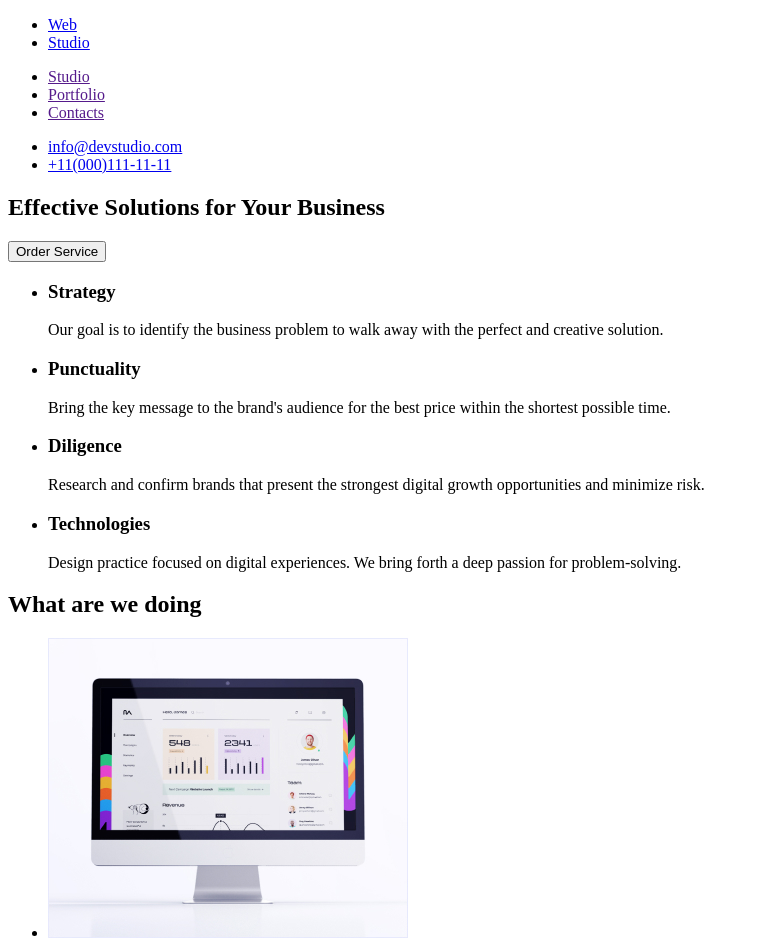
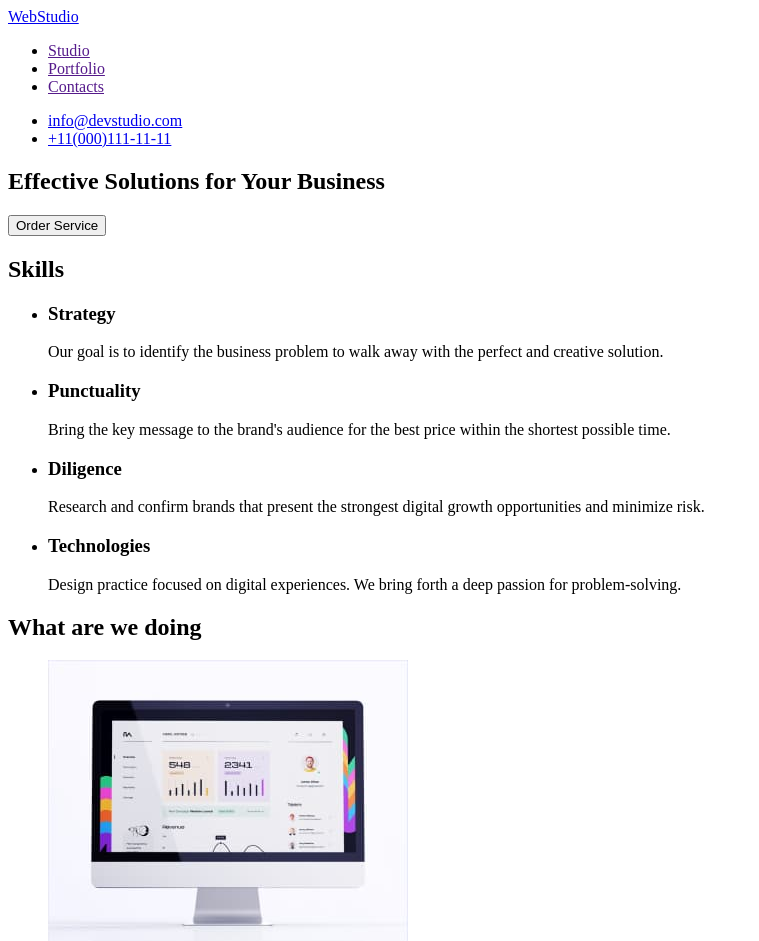
Before and after one commit to Serrhii/goit-markup-hw-01, a plain HTML site: page index.html in a window 1280 px wide. Shown: the top 941 px of the page, without its empty margins (0-759 px from the left). Drawn offline with Linux system fonts and the light colour scheme; files whose address does not match are found by name.

Commit message:
Зміни

```diff
--- a/index.html
+++ b/index.html
@@ -4,15 +4,12 @@
     <meta charset="UTF-8" />
     <meta http-equiv="X-UA-Compatible" content="IE=edge" />
     <meta name="viewport" content="width=device-width, initial-scale=1.0" />
-    <title>Document</title>
+    <title>WebStudio</title>
   </head>
   <body>
     <header>
       <nav>
-        <ul>
-          <li><a href="/">Web</a></li>
-          <li><a href="/">Studio</a></li>
-        </ul>
+        <a href="/.index.html">WebStudio</a>
 
         <ul>
           <li><a href="">Studio</a></li>
@@ -22,17 +19,22 @@
       </nav>
 
       <ul>
-        <li><a href="mailto:info@devstudio.com">info@devstudio.com</a></li>
-        <li><a href="tel:+11(000)111-11-11">+11(000)111-11-11</a></li>
+        <li>
+          <a href="mailto:info@devstudio.com">info@devstudio.com</a>
+        </li>
+        <li>
+          <a href="tel:+11(000)111-11-11">+11(000)111-11-11</a>
+        </li>
       </ul>
     </header>
     <main>
       <section>
         <h1>Effective Solutions for Your Business</h1>
-        <button>Order Service</button>
+        <button type="button">Order Service</button>
       </section>
 
       <section>
+        <h2>Skills</h2>
         <ul>
           <li>
             <h3>Strategy</h3>
@@ -108,14 +110,7 @@
       </section>
     </main>
     <footer>
-      <ul>
-        <li>
-          <a href="/">Web</a>
-        </li>
-        <li>
-          <a href="/">Studio</a>
-        </li>
-      </ul>
+      <a href="/.index.html">WebStudio</a>
       <p>
         Increase the flow of customers and sales for your business with digital
         marketing & growth solutions.
```
Also changed, not shown: images/Camila.jpg (renamed from img/Camila.jpg), images/Daniel.jpg (added), images/Mark.jpg (renamed from img/Mark.jpg), images/Monitor.jpg (added), images/Sklo.jpg (added), images/Telefon.jpg (added), images/Tom.jpg (added), img/Daniel.jpg (deleted), img/Monitor.jpg (deleted), img/Sklo.jpg (deleted), img/Telefon.jpg (deleted), img/Tom.jpg (deleted), 2 other files.
